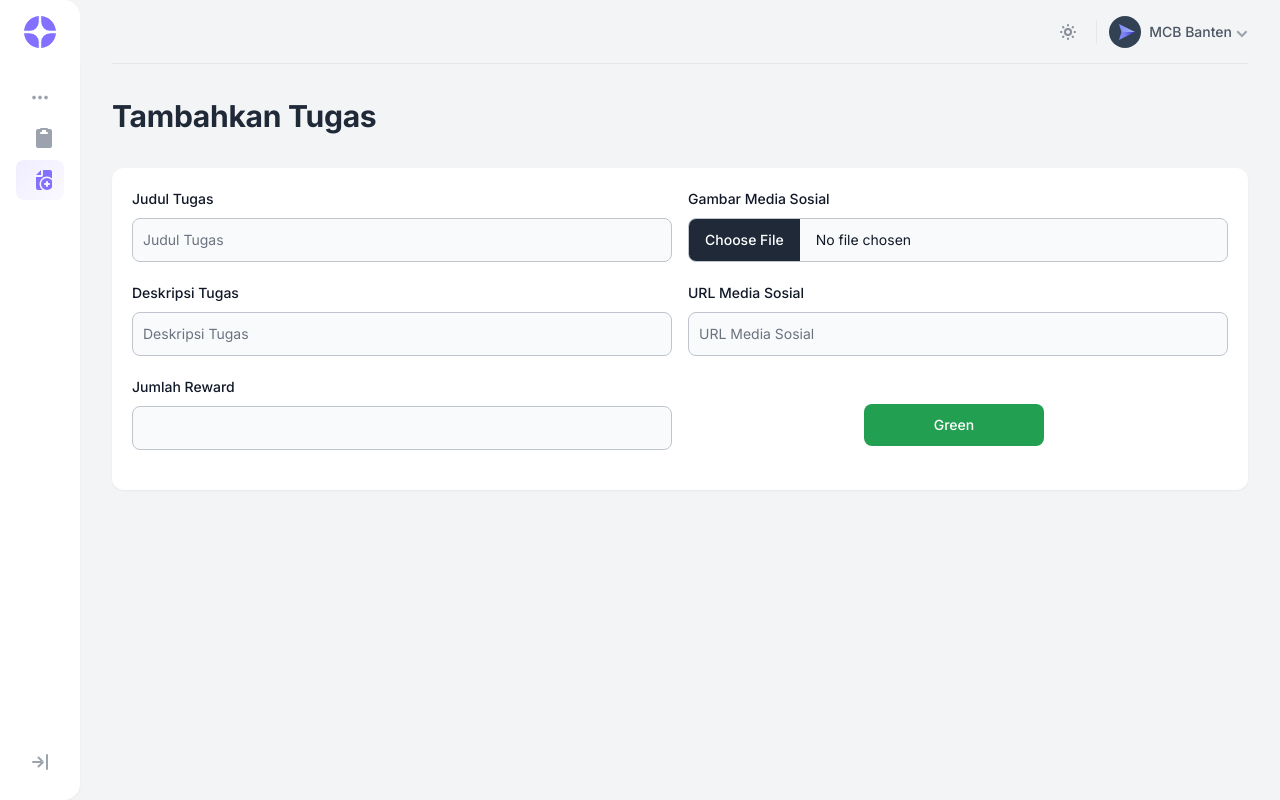
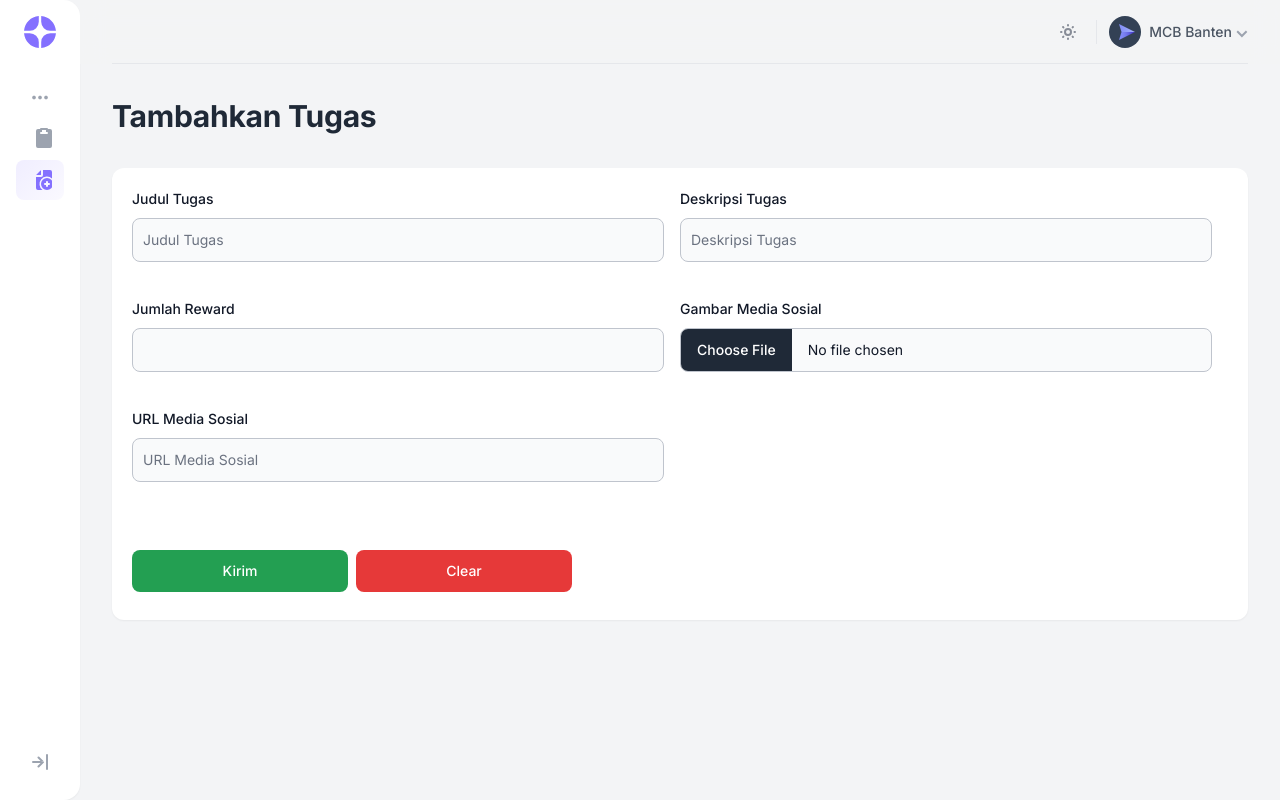
Before and after one commit to arielariadi/mcb-banten-frontend, a React (Vite) app: page /admin/add-task in a window 1280 px wide. Built offline with nearby package versions, Linux system fonts and the light colour scheme; sample sign-in values are in the browser's storage.

Commit message:
feat: create add task feature

```diff
--- a/index.html
+++ b/index.html
@@ -1,10 +1,14 @@
-<!DOCTYPE html>
+<!doctype html>
 <html lang="en">
   <head>
     <meta charset="UTF-8" />
-    <link rel="icon" type="image/svg+xml" href="/src/favicon.svg" />
+    <link
+      rel="icon"
+      type="image/svg+xml"
+      href="/src/assets/images/logo-sementara.jpg"
+    />
     <meta name="viewport" content="width=device-width, initial-scale=1.0" />
-    <title>Vite App</title>
+    <title>MCB Banten</title>
     <script>
       if (localStorage.theme === 'dark' || !('theme' in localStorage)) {
         document.querySelector('html').classList.add('dark');
@@ -15,14 +19,16 @@
       }
     </script>
   </head>
-  <body class="font-inter antialiased bg-gray-100 dark:bg-gray-900 text-gray-600 dark:text-gray-400">
+  <body
+    class="font-inter antialiased bg-gray-100 dark:bg-gray-900 text-gray-600 dark:text-gray-400"
+  >
     <noscript>You need to enable JavaScript to run this app.</noscript>
     <script>
-        if (localStorage.getItem('sidebar-expanded') == 'true') {
-            document.querySelector('body').classList.add('sidebar-expanded');
-        } else {
-            document.querySelector('body').classList.remove('sidebar-expanded');
-        }
+      if (localStorage.getItem('sidebar-expanded') == 'true') {
+        document.querySelector('body').classList.add('sidebar-expanded');
+      } else {
+        document.querySelector('body').classList.remove('sidebar-expanded');
+      }
     </script>
     <div id="root"></div>
     <script type="module" src="/src/main.jsx"></script>
--- a/src/pages/admin/AddTask.jsx
+++ b/src/pages/admin/AddTask.jsx
@@ -1,10 +1,65 @@
-import { useState, useEffect } from 'react';
+import { useState } from 'react';
 
 import Sidebar from '../../partials/Sidebar';
 import Header from '../../partials/Header';
+import createNewTaskService from '../../services/admin/createNewTask.service';
+import Swal from 'sweetalert2';
 
 const AddTask = () => {
   const [sidebarOpen, setSidebarOpen] = useState(false);
+  const [file, setFile] = useState();
+
+  const handleSubmit = async (event) => {
+    event.preventDefault();
+    const data = new FormData();
+    data.append('title', event.target.taskTitle.value);
+    data.append('description', event.target.taskDescription.value);
+    data.append('reward', event.target.rewardInput.value);
+    data.append('image', file);
+    data.append('socialMediaUrl', event.target.medsosUrl.value);
+
+    try {
+      const result = await Swal.fire({
+        icon: 'warning',
+        title: 'Apakah kamu yakin ingin menambahkan tugas ini?',
+        showConfirmButton: true,
+        confirmButtonText: 'Ya, tambahkan',
+        showDenyButton: true,
+        denyButtonText: 'Tidak',
+      });
+
+      if (result.isConfirmed) {
+        const response = await createNewTaskService(data);
+        console.log('response api: ', response);
+        Swal.fire({
+          icon: 'success',
+          title: 'Tugas ditambahkan!',
+        });
+      }
+    } catch (error) {
+      console.error('Error adding task: ', error);
+      let errorMessage = 'Terjadi kesalahan, silakan coba lagi!';
+      if (
+        error.response &&
+        error.response.data &&
+        error.response.data.message &&
+        error.response.data.message.includes('Title sudah digunakan')
+      ) {
+        errorMessage =
+          'Judul tugas sudah digunakan. Silakan gunakan judul tugas yang berbeda!';
+      }
+      Swal.fire({
+        icon: 'error',
+        title: 'Gagal menambahkan tugas!',
+        text: errorMessage,
+      });
+    }
+  };
+
+  const handleFile = (event) => {
+    setFile(event.target.files[0]);
+  };
+
   return (
     <div className="flex h-screen overflow-hidden">
       <Sidebar sidebarOpen={sidebarOpen} setSidebarOpen={setSidebarOpen} />
@@ -22,7 +77,8 @@ const AddTask = () => {
             </div>
 
             <div className="flex flex-col lg:flex-row col-span-full p-5 sm:col-span-6 xl:col-span-4 bg-white dark:bg-gray-800 shadow-sm rounded-xl">
-              <form className="w-full lg:w-1/2 lg:mr-4 mx-auto" action="">
+              <form className="w-full lg:mr-4 mx-auto" onSubmit={handleSubmit}>
+                <div className="grid grid-cols-1 lg:grid-cols-2 gap-4">
                   <div className="mb-5">
                     <label
                       htmlFor="taskTitle"
@@ -33,6 +89,7 @@ const AddTask = () => {
                     <input
                       type="text"
                       id="taskTitle"
+                      name="taskTitle"
                       className="bg-gray-50 border border-gray-300 text-gray-900 text-sm rounded-lg focus:ring-blue-500 focus:border-blue-500 block w-full p-2.5 dark:bg-gray-700 dark:border-gray-600 dark:placeholder-gray-400 dark:text-white dark:focus:ring-blue-500 dark:focus:border-blue-500"
                       placeholder="Judul Tugas"
                       required
@@ -41,14 +98,15 @@ const AddTask = () => {
 
                   <div className="mb-5">
                     <label
-                    htmlFor="description"
+                      htmlFor="taskDescription"
                       className="block mb-2 text-sm font-medium text-gray-900 dark:text-white"
                     >
                       Deskripsi Tugas
                     </label>
                     <input
                       type="text"
-                    id="description"
+                      id="taskDescription"
+                      name="taskDescription"
                       className="bg-gray-50 border border-gray-300 text-gray-900 text-sm rounded-lg focus:ring-blue-500 focus:border-blue-500 block w-full p-2.5 dark:bg-gray-700 dark:border-gray-600 dark:placeholder-gray-400 dark:text-white dark:focus:ring-blue-500 dark:focus:border-blue-500"
                       placeholder="Deskripsi Tugas"
                       required
@@ -65,13 +123,12 @@ const AddTask = () => {
                     <input
                       type="number"
                       id="rewardInput"
+                      name="rewardInput"
                       className="bg-gray-50 border border-gray-300 text-gray-900 text-sm rounded-lg focus:ring-blue-500 focus:border-blue-500 block w-full p-2.5 dark:bg-gray-700 dark:border-gray-600 dark:placeholder-gray-400 dark:text-white dark:focus:ring-blue-500 dark:focus:border-blue-500"
                       required
                     />
                   </div>
-              </form>
 
-              <form className="w-full lg:w-1/2 mx-auto" action="">
                   <div className="mb-5">
                     <label
                       className="block mb-2 text-sm font-medium text-gray-900 dark:text-white"
@@ -82,7 +139,9 @@ const AddTask = () => {
                     <input
                       className="block w-full text-sm text-gray-900 border border-gray-300 rounded-lg cursor-pointer bg-gray-50 dark:text-gray-400 focus:outline-none dark:bg-gray-700 dark:border-gray-600 dark:placeholder-gray-400"
                       id="medsosImage"
+                      name="medsosImage"
                       type="file"
+                      onChange={handleFile}
                     />
                   </div>
 
@@ -96,18 +155,27 @@ const AddTask = () => {
                     <input
                       type="text"
                       id="medsosUrl"
+                      name="medsosUrl"
                       className="bg-gray-50 border border-gray-300 text-gray-900 text-sm rounded-lg focus:ring-blue-500 focus:border-blue-500 block w-full p-2.5 dark:bg-gray-700 dark:border-gray-600 dark:placeholder-gray-400 dark:text-white dark:focus:ring-blue-500 dark:focus:border-blue-500"
                       placeholder="URL Media Sosial"
                       required
                     />
                   </div>
+                </div>
 
-                <div className="lg:mt-12 flex justify-center">
+                <div className="mt-6 lg:mt-12 text-center lg:text-start">
                   <button
                     type="submit"
-                    className="w-1/3 focus:outline-none text-white bg-green-700 hover:bg-green-800 focus:ring-4 focus:ring-green-300 font-medium rounded-lg text-sm px-5 py-2.5 me-2 mb-2 dark:bg-green-600 dark:hover:bg-green-700 dark:focus:ring-green-800"
+                    className="w-1/3 lg:w-1/5 focus:outline-none text-white bg-green-700 hover:bg-green-800 focus:ring-4 focus:ring-green-300 font-medium rounded-lg text-sm px-5 py-2.5 me-2 mb-2 dark:bg-green-600 dark:hover:bg-green-700 dark:focus:ring-green-800"
                   >
-                    Green
+                    Kirim
+                  </button>
+
+                  <button
+                    type="reset"
+                    className="w-1/3 lg:w-1/5 focus:outline-none text-white bg-red-700 hover:bg-red-800 focus:ring-4 focus:ring-red-300 font-medium rounded-lg text-sm px-5 py-2.5 me-2 mb-2 dark:bg-red-600 dark:hover:bg-red-700 dark:focus:ring-red-900"
+                  >
+                    Clear
                   </button>
                 </div>
               </form>
--- /dev/null
+++ b/src/services/admin/createNewTask.service.js
@@ -0,0 +1,22 @@
+import axios from 'axios';
+import config from '../api-config/config';
+
+const createNewTaskService = async (data) => {
+  try {
+    const response = await axios.post(
+      `${config.API_URL}/v1/admin/create-task`,
+      data,
+      {
+        headers: {
+          Authorization: `Bearer ${localStorage.getItem('authToken')}`,
+        },
+      },
+    );
+
+    return response.data;
+  } catch (error) {
+    throw new Error(error.response.data.message);
+  }
+};
+
+export default createNewTaskService;
```
Lines whose indentation alone changed are shown as unchanged.
